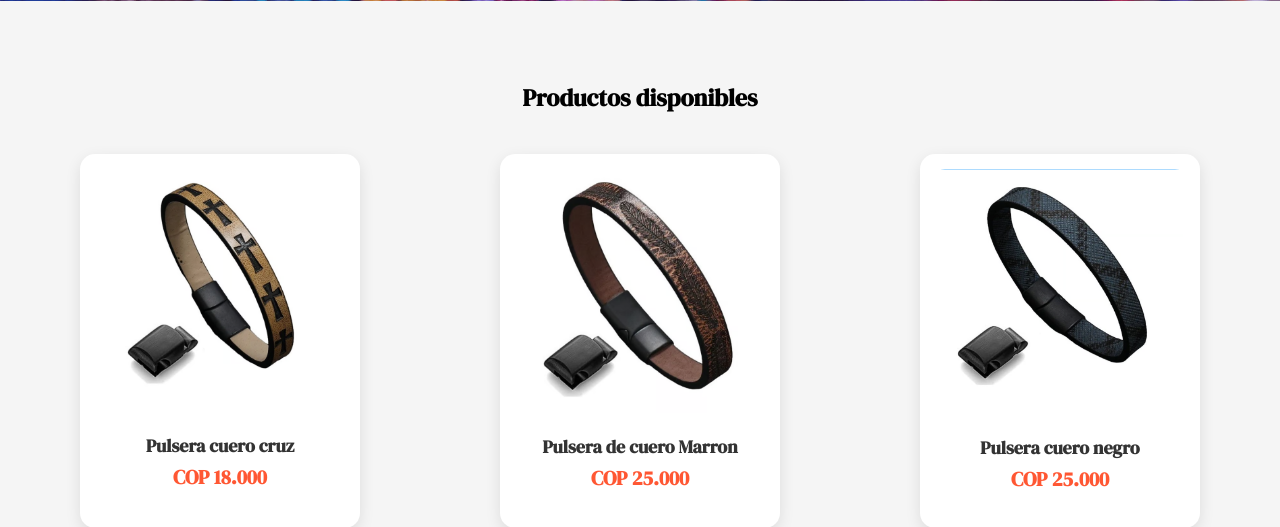
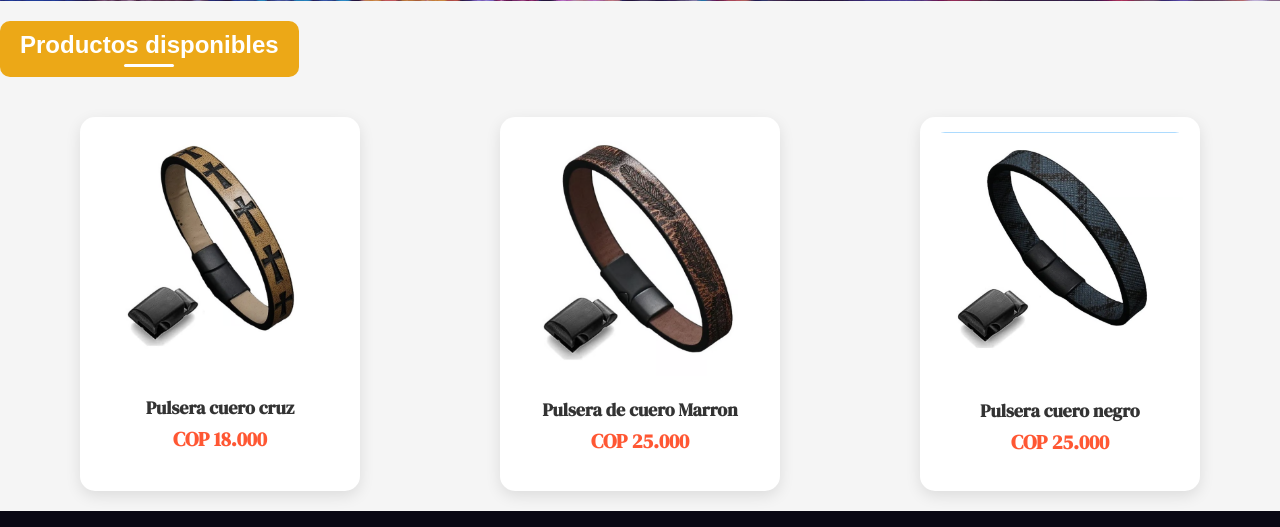
Before and after one commit to Edward132022/pagina-web-ofira, a PHP site: page /cuero.html in a window 1280 px wide. Shown: the part 499-1026 px from the top of the page. Run offline with PHP 8.4, Linux system fonts and the light colour scheme.

Commit message:
implementacion del "disponible"

```diff
--- a/cuero.html
+++ b/cuero.html
@@ -58,8 +58,11 @@
 </div>
 
   <!-- Contenido principal -->
+
+
+
   <main>
-    <h2 class="titulo">Productos disponibles</h2>
+    <h2 class="titulo-disponibles">Productos disponibles</h2>
     <section class="productos-grid">
         <!-- Producto 1 -->
 
--- a/styles.css
+++ b/styles.css
@@ -600,3 +600,39 @@ footer {
         text-align: center; /* Texto centrado */
     }
 }
+
+/* Estilos generales del título */
+.titulo-disponibles {
+    text-align: center;
+    font-family: 'Poppins', sans-serif;
+    font-weight: bold;
+    color: white; /* Color del texto */
+    background-color: rgb(236, 168, 23); /* Color del fondo, puedes cambiarlo */
+    padding: 10px 20px;
+    display: inline-block;
+    border-radius: 10px;
+    position: relative;
+}
+
+/* Pseudo-elemento para la línea decorativa */
+.titulo-disponibles::after {
+    content: "";
+    display: block;
+    width: 50px;
+    height: 3px;
+    background: white; /* Color de la línea */
+    margin: 5px auto 0;
+    border-radius: 2px;
+}
+
+/* Estilos responsive */
+@media (max-width: 768px) {
+    .titulo-disponibles {
+        background-color: #ebbf45; /* Color diferente en pantallas pequeñas */
+        font-size: 24px;
+    }
+
+    .titulo-disponibles::after {
+        width: 80px; /* Línea más larga en móviles */
+    }
+}
--- a/tejido.html
+++ b/tejido.html
@@ -57,7 +57,7 @@
 
   <!-- Contenido principal -->
   <main>
-    <h2 class="titulo">Productos disponibles</h2>
+    <h2 class="titulo-disponibles">Productos disponibles</h2>
     <section class="productos-grid">
         <!-- Producto 1 -->
         <div class="producto">
```
